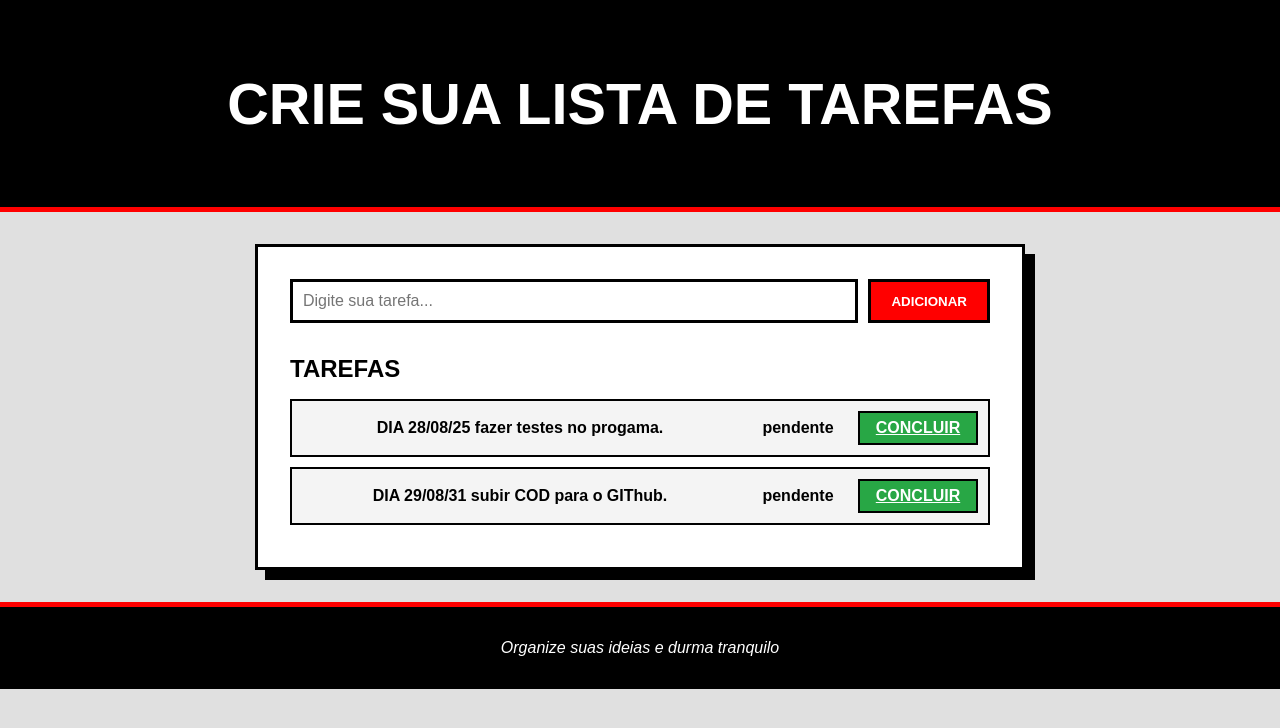
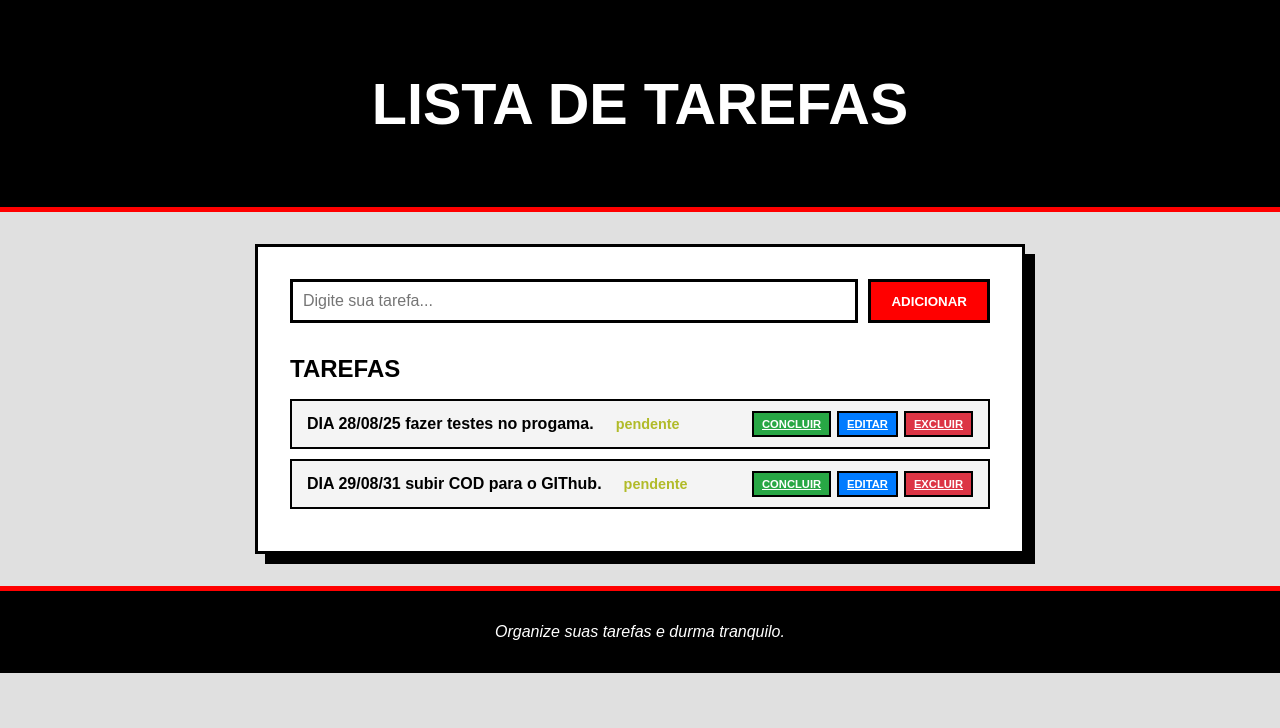
Before and after one commit to DevPauloCorsi/lista-de-tarefas, a Flask app: page / in a window 1280 px wide. Shown: the top 728 px of the page. Run offline with Flask 3, Linux system fonts and the light colour scheme; data comes from the database, SQL or seed files in the repository.

Commit message:
Fase 3: botões editar/excluir, ajustes CSS e atualizar README

```diff
--- a/app.py
+++ b/app.py
@@ -5,7 +5,7 @@ import mysql.connector
 # Criação do aplicativo Flask
 app = Flask(__name__)
 
-# Conexão com o banco de dados MySQL
+# Conexão com o banco de dados MySQL — permanece igual
 db = mysql.connector.connect(
     host="localhost",
     user="root",
@@ -13,65 +13,99 @@ db = mysql.connector.connect(
     database="db_lista_tarefa"
 )
 
-
 # ROTA PRINCIPAL — LISTA TODAS AS TAREFAS
 @app.route('/')
 def index():
-    # Isso faz com que o resultado venha como dicionário (acessamos por nome da coluna)
+    # Mantido: usa cursor como dicionário para acessar por nome de coluna
     cursor = db.cursor(dictionary=True)
 
-    # alterado para incluir a coluna "status"
+    # Já havia sido alterado antes para incluir o campo "status" no SELECT
     cursor.execute("SELECT * FROM tarefas")
 
-    # Recupera todas as tarefas
     tarefas = cursor.fetchall()
+    cursor.close()  # Boa prática adicionada em versões anteriores
 
-    cursor.close()  # Boa prática: fecha o cursor após usar
-
-    # Renderiza o template com a lista de tarefas e seus status
+    # Exibe agora as tarefas com status (pendente / concluída)
     return render_template('index.html', tarefas=tarefas)
-
-
 
 # ROTA PARA ADICIONAR NOVAS TAREFAS
 @app.route('/add', methods=['POST'])
 def add():
-    # NOVO: strip() remove espaços extras no início/fim
+    # strip() remove espaços extras — melhoria adicionada
     descricao = request.form['descricao'].strip()
 
-    # Evita salvar tarefas vazias
+    # Previne salvar tarefas em branco
     if descricao:
         cursor = db.cursor()
 
-        # ALTERADO: agora o INSERT inclui também o campo 'status'
-        # Todas as novas tarefas começam com status 'pendente'
+        # ALTERAÇÃO: agora o INSERT também inclui o campo "status"
+        # Todas as tarefas novas começam como 'pendente'
         cursor.execute(
             "INSERT INTO tarefas (descricao, status) VALUES (%s, %s)",
             (descricao, 'pendente')
         )
 
-        db.commit()  # Confirma a inserção
-        cursor.close()  # Fecha o cursor incluido na fase 2
+        db.commit()
+        cursor.close()  # Fechamento do cursor — adicionado como boa prática
 
-    # Retorna para a página inicial
     return redirect('/')
 
-
-# NOVA ROTA fase 2: CONCLUIR UMA TAREFA
-# permite atualizar o status da tarefa de 'pendente' → 'concluída'
+# CONCLUIR UMA TAREFA — já existia
 @app.route('/concluir/<int:id>')
 def concluir(id):
     cursor = db.cursor()
 
-    #  Atualiza o campo 'status' da tarefa no banco de dados
+    # Atualiza o campo status para "concluída"
     cursor.execute("UPDATE tarefas SET status = 'concluída' WHERE id = %s", (id,))
 
-    db.commit()  # Grava a atualização
-    cursor.close()  # Fecha o cursor
-
-    # Retorna para a página principal (onde o status agora aparece atualizado)
+    db.commit()
+    cursor.close()
     return redirect('/')
 
+# NOVA ROTA: EXCLUIR UMA TAREFA
+@app.route('/excluir/<int:id>')
+def excluir(id):
+    # NOVO BLOCO adiciona funcionalidade de exclusão
+    cursor = db.cursor()
+
+    # Comando SQL DELETE para remover a tarefa do banco
+    cursor.execute("DELETE FROM tarefas WHERE id = %s", (id,))
+
+    db.commit()   # Aplica a exclusão permanentemente
+    cursor.close()
+    return redirect('/')
+
+# NOVA ROTA: EDITAR UMA TAREFA
+@app.route('/editar/<int:id>', methods=['GET', 'POST'])
+def editar(id):
+    # Usa dictionary=True para acessar colunas por nome
+    cursor = db.cursor(dictionary=True)
+
+    # Quando o formulário for enviado (POST):
+    if request.method == 'POST':
+        nova_descricao = request.form['descricao'].strip()
+        if nova_descricao:
+            # Atualiza a descrição e redefine o status para "pendente"
+            #  (mesmo se ela já estava concluída)
+            cursor.execute("""
+                UPDATE tarefas
+                SET descricao = %s, status = 'pendente'
+                WHERE id = %s
+            """, (nova_descricao, id))
+            db.commit()
+
+        cursor.close()
+        return redirect('/')
+
+    # Quando a rota for acessada via GET (abrindo a página de edição)
+    else:
+        # Busca os dados da tarefa para preencher o campo no formulário
+        cursor.execute("SELECT * FROM tarefas WHERE id = %s", (id,))
+        tarefa = cursor.fetchone()
+        cursor.close()
+
+        # Renderiza o novo template "editar.html"
+        return render_template('editar.html', tarefa=tarefa)
 
 # EXECUÇÃO DO SERVIDOR FLASK
 if __name__ == '__main__':
--- a/static/style.css
+++ b/static/style.css
@@ -1,4 +1,4 @@
-/*  ESTILIZAÇÃO GERAL DA PÁGINA   */
+/*    ESTILIZAÇÃO GERAL DA PÁGINA */
 body {
     font-family: Arial, sans-serif;
     margin: 0;
@@ -6,7 +6,6 @@ body {
     color: #000;
 }
 
-/* Cabeçalho da página */
 header {
     background: #000;
     color: #fff;
@@ -18,7 +17,6 @@ header {
     font-weight: bold;
 }
 
-/* Conteúdo principal (onde ficam formulário e lista) */
 main {
     max-width: 700px;
     margin: 2rem auto;
@@ -28,24 +26,20 @@ main {
     box-shadow: 10px 10px 0px #000;
 }
 
-/*  FORMULÁRIO DE NOVAS TAREFAS    */
-
-/* Coloca o campo de texto e o botão lado a lado */
+/* FORMULÁRIO DE NOVAS TAREFAS    */
 form {
     display: flex;
     gap: 10px;
     margin-bottom: 2rem;
 }
 
-/* Campo de digitação da tarefa */
 input[type="text"] {
-    flex: 1; /* Ocupa o máximo de espaço possível */
+    flex: 1;
     padding: 10px;
     border: 3px solid #000;
     font-size: 1rem;
 }
 
-/* Botão de "Adicionar" */
 button {
     background: #ff0000;
     color: #fff;
@@ -57,55 +51,118 @@ button {
     transition: all 0.3s ease;
 }
 
-/* Efeito ao passar o mouse */
 button:hover {
     background: #000;
     color: #ff0000;
 }
 
-/* Título da seção de tarefas */
+/* LISTA DE TAREFAS */
 .tarefas h2 {
     margin-bottom: 1rem;
     text-transform: uppercase;
 }
 
-/* Remove estilo padrão da lista */
 .tarefas ul {
     list-style: none;
     padding: 0;
     margin: 0;
 }
 
-/* NOVO: Layout em "grid" para organizar as colunas:
-   - 1ª coluna: descrição
-   - 2ª coluna: status
-   - 3ª coluna: botão "Concluir"
-*/
+/* LAYOUT DAS TAREFAS */
+
+/* ANTES: era usado "display: grid" com colunas fixas (1fr 120px 120px)
+AGORA: foi substituído por flexbox, deixando o layout mais fluido */
 .tarefas li {
-    display: grid;
-    grid-template-columns: 1fr 120px 120px; /* <<< ALTERADO: 3 colunas fixas */
+    display: flex;
+    justify-content: space-between; /* Distribui texto/status à esquerda e botões à direita */
     align-items: center;
     background: #f4f4f4;
     border: 2px solid #000;
     margin-bottom: 10px;
-    padding: 10px;
+    padding: 10px 15px;
     font-weight: bold;
     text-align: left;
-
-    /* NOVOS: evitam que textos longos invadam outras colunas */
-    word-wrap: break-word;
-    word-break: break-word;
-    overflow-wrap: break-word;
+    box-sizing: border-box; /* Garante que padding não quebre o layout */
 }
 
-/* Centraliza a coluna de status */
-.tarefas li span {
-    text-align: center;
+/* NOVO BLOCO: agrupa a descrição e o status da tarefa
+   antes eles estavam soltos dentro do <li> */
+.tarefa-info {
+    display: flex;
+    align-items: center;
+    gap: 12px; /* Espaço entre texto e status */
+    flex: 1; /* Ocupa o máximo possível antes dos botões */
 }
 
+/* NOVO: texto da tarefa agora tem limite e reticências (...)
+   para evitar que descrições longas quebrem o layout */
+.tarefa-info span:first-child {
+    display: inline-block;
+    white-space: nowrap;      /* Impede quebra de linha */
+    overflow: hidden;         /* Esconde o texto excedente */
+    text-overflow: ellipsis;  /* Adiciona reticências */
+    max-width: 300px;         /* Define o limite da largura */
+}
 
-/*  RODAPÉ                         */
+/* NOVO BLOCO: formatação específica para o status */
+.status {
+    font-size: 0.9rem;
+    font-weight: bold;
+    margin-left: 10px; /* Espaçamento entre texto e status */
+}
 
+/* NOVAS CORES: agora o status muda de cor conforme o tipo */
+.status.pendente {
+    color: #b1bb29; /* Amarelo ouro para tarefas pendentes */
+}
+
+.status.concluida {
+    color: #28a745; /* Verde para tarefas concluídas */
+}
+
+/* NOVO BLOCO: grupo dos botões à direita */
+.botoes {
+    display: flex;
+    gap: 6px; /* Espaçamento entre botões */
+    margin-left: 20px; /* Separação entre status e botões */
+}
+
+/* BOTÕES */
+
+/* ANTES: só existia .btn-concluir
+    AGORA: há estilos unificados para três botões:
+    concluir, editar e excluir */
+.btn-concluir, .btn-editar, .btn-excluir {
+    border: 2px solid #000;
+    color: #fff;
+    font-weight: bold;
+    text-transform: uppercase;
+    padding: 5px 8px;
+    cursor: pointer;
+    text-align: center;
+    transition: all 0.3s ease;
+    font-size: 0.7rem;
+}
+
+/* Cada botão tem uma cor própria */
+.btn-concluir { background: #28a745; } /* Verde sucesso */
+.btn-editar { background: #007bff; }   /* Azul edição */
+.btn-excluir { background: #dc3545; }  /* Vermelho perigo */
+
+/* Efeito hover individualizado para cada cor */
+.btn-concluir:hover { background: #000; color: #28a745; }
+.btn-editar:hover { background: #000; color: #007bff; }
+.btn-excluir:hover { background: #000; color: #dc3545; }
+
+/* TAREFA CONCLUÍDA */
+
+/* Mesmo efeito de riscar o texto, mas com cor ajustada */
+.concluida {
+    text-decoration: line-through;
+    color: #6c757d; /* tom mais neutro e moderno */
+}
+
+/* RODAPÉ */
 footer {
     background: #000;
     color: #fff;
@@ -115,53 +172,29 @@ footer {
     font-style: italic;
 }
 
+/* RESPONSIVIDADE */
 
-/*  NOVO: BOTÃO "CONCLUIR"        */
-
-.btn-concluir {
-    background: #28a745; /* Verde de ação positiva */
-    color: #fff;
-    border: 2px solid #000;
-    padding: 6px 10px;
-    font-weight: bold;
-    text-transform: uppercase;
-    text-align: center;
-    cursor: pointer;
-    transition: all 0.3s ease;
-}
-
-/* Efeito hover do botão "Concluir" */
-.btn-concluir:hover {
-    background: #000;     /* Fica com fundo preto */
-    color: #28a745;       /* E o texto verde */
-}
-
-
-/*  NOVO: TEXTO DE TAREFA CONCLUÍDA */
-.concluida {
-    text-decoration: line-through; /* Risco no texto */
-    color: #777; /* Cor mais clara */
-}
-
-
-/*  RESPONSIVIDADE                 */
-
-/* Para telas médias (até 768px) */
+/* ANTES: o grid apenas virava uma coluna.
+    AGORA: o flex muda de direção e mantém o espaçamento
+    para dispositivos médios */
 @media (max-width: 768px) {
-    /* <<< CORRIGIDO: faltava o ponto antes de "tarefas" */
     .tarefas li {
-        grid-template-columns: 1fr; /* Muda para uma única coluna */
-        text-align: left;
+        flex-direction: column;       /* Empilha os itens verticalmente */
+        align-items: flex-start;      /* Alinha tudo à esquerda */
+        gap: 8px;                     /* Espaço entre texto e botões */
     }
 
-    .tarefas li span,
-    .btn-concluir {
-        margin-top: 8px; /* Espaço entre texto e botão */
-        text-align: left;
+    .botoes {
+        justify-content: flex-start;  /* Mantém os botões à esquerda */
+        flex-wrap: wrap;              /* Permite quebrar linha se necessário */
+    }
+
+    .tarefa-info span:first-child {
+        max-width: 100%; /* Usa toda a largura no celular */
     }
 }
 
-/* Para telas pequenas (até 480px) */
+/* Pequenas otimizações visuais para telas pequenas */
 @media (max-width: 480px) {
     main {
         padding: 1rem;
--- a/templates/index.html
+++ b/templates/index.html
@@ -4,58 +4,69 @@
 <head>
     <meta charset="UTF-8">
     <title>Lista de Tarefas</title>
-    <!-- Importa o arquivo CSS principal -->
+    <!-- Mantido: importação do CSS principal -->
     <link rel="stylesheet" href="{{ url_for('static', filename='style.css') }}">
 </head>
 
 <body>
+
     <header>
-        <h1>Crie sua Lista de Tarefas</h1>
+        <!-- Mudança no título: agora mais direto -->
+        <h1>Lista de Tarefas</h1>
     </header>
 
     <main>
-        <!-- Formulário que envia uma nova tarefa para o backend -->
+        <!-- Formulário simplificado (removido maxlength e autocomplete do input) -->
         <form method="POST" action="/add">
-            <!-- Campo de texto para digitar a descrição da tarefa -->
-            <input type="text" name="descricao" placeholder="Digite sua tarefa..." maxlength="250" autocomplete="off"
-                value="" required>
-            <!-- Botão para adicionar a tarefa -->
+            <input type="text" name="descricao" placeholder="Digite sua tarefa..." required>
             <button type="submit">Adicionar</button>
         </form>
 
-        <!-- Seção onde as tarefas serão listadas -->
-        <section class="tarefas">
+        <!-- Alterado de <section> para <div> apenas por escolha semântica -->
+        <div class="tarefas">
             <h2>Tarefas</h2>
             <ul>
-                <!-- Loop Jinja do Flask: percorre todas as tarefas enviadas pelo backend -->
                 {% for tarefa in tarefas %}
                 <li>
-                    <!-- Estrutura condicional: verifica se a tarefa já foi concluída -->
-                    {% if tarefa.status == 'concluída' %}
-                        <!-- Se estiver concluída, o texto recebe uma classe especial para estilização -->
-                        <span class="concluida">{{ tarefa.descricao }}</span>
-                        <!-- Mostra o status da tarefa -->
-                        <span>{{ tarefa.status }}</span>
+                    <!-- NOVO BLOCO: agora o texto e o status da tarefa são agrupados -->
+                    <div class="tarefa-info">
+                        <!-- Adicionada condição inline para aplicar classe "concluida" dinamicamente -->
+                        <!-- Adicionado atributo title="{{ tarefa.descricao }}" para mostrar o texto completo ao passar o mouse -->
+                        <span class="{% if tarefa.status == 'concluída' %}concluida{% endif %}"
+                            title="{{ tarefa.descricao }}">
+                            {{ tarefa.descricao }}
+                        </span>
 
-                    {% else %}
-                        <!-- Se estiver pendente, mostra normalmente -->
-                        <span>{{ tarefa.descricao }}</span>
-                        <span>{{ tarefa.status }}</span>
+                        <!-- Alterado o <span> do status para <small> -->
+                        <!-- Adicionadas classes dinâmicas: "pendente" (amarelo) e "concluida" (verde) -->
+                        <small
+                            class="status {% if tarefa.status == 'pendente' %}pendente{% elif tarefa.status == 'concluída' %}concluida{% endif %}">
+                            {{ tarefa.status }}
+                        </small>
+                    </div>
 
-                        <!-- Novo elemento adicionado:
-                             Botão/link "Concluir" que envia o ID da tarefa para a rota Flask "/concluir/<id>"
-                             Essa rota altera o status no banco de dados para "concluída" -->
+                    <!-- NOVO BLOCO: os botões foram separados em um container próprio -->
+                    <!-- Isso permite alinhá-los à direita com flexbox no CSS -->
+                    <div class="botoes">
+                        {% if tarefa.status != 'concluída' %}
+                        <!-- Botão “Concluir” continua com a lógica condicional -->
                         <a href="/concluir/{{ tarefa.id }}" class="btn-concluir">Concluir</a>
-                    {% endif %}
+                        {% endif %}
+                        <!-- NOVOS BOTÕES adicionados -->
+                        <a href="/editar/{{ tarefa.id }}" class="btn-editar">Editar</a>
+                        <a href="/excluir/{{ tarefa.id }}" class="btn-excluir"
+                            onclick="return confirm('Tem certeza que deseja excluir esta tarefa?')">Excluir</a>
+                    </div>
                 </li>
                 {% endfor %}
             </ul>
-        </section>
+        </div>
     </main>
+    <footer>
+        <!-- Texto do rodapé atualizado -->
+        <p>Organize suas tarefas e durma tranquilo.</p>
+    </footer>
 
-    <footer>
-        <p>Organize suas ideias e durma tranquilo</p>
-    </footer>
 </body>
 
 </html>
```
Also changed, not shown: templates/editar.html (added, +38 -0 lines), README.md.
